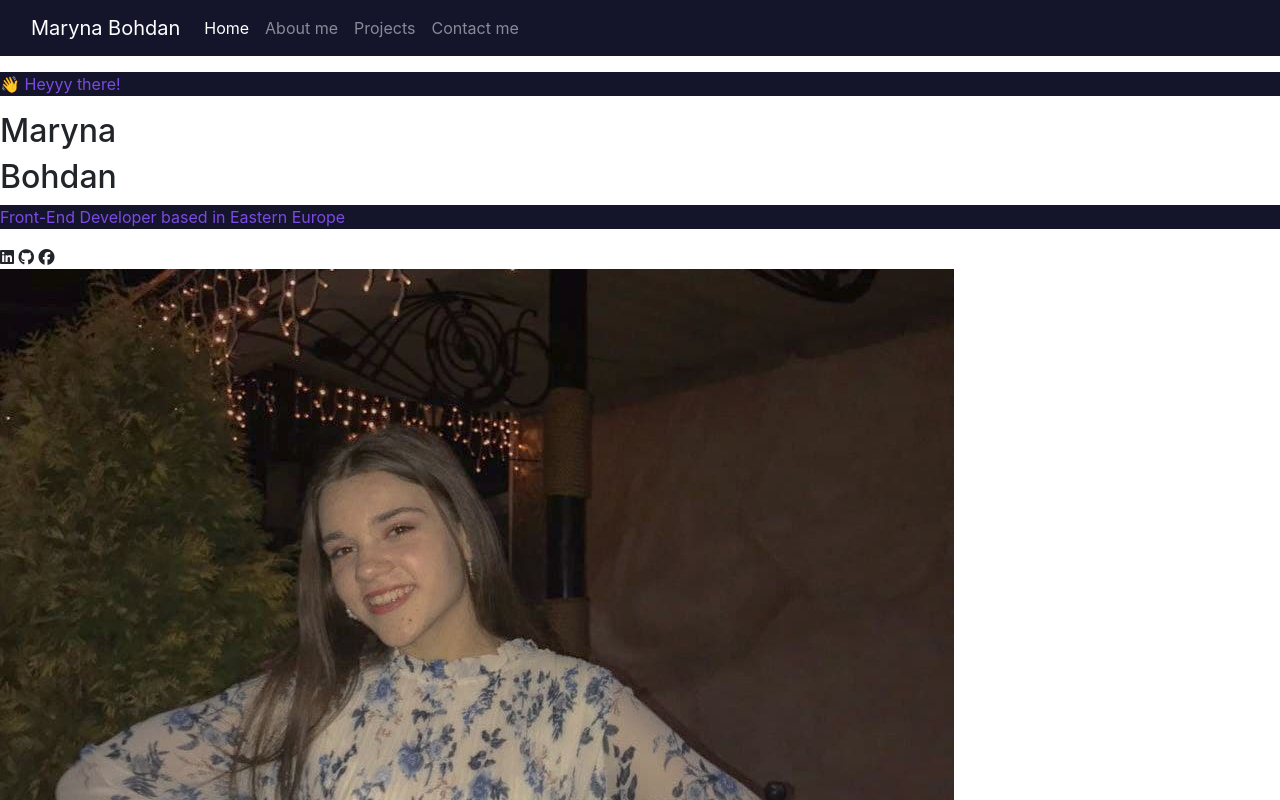
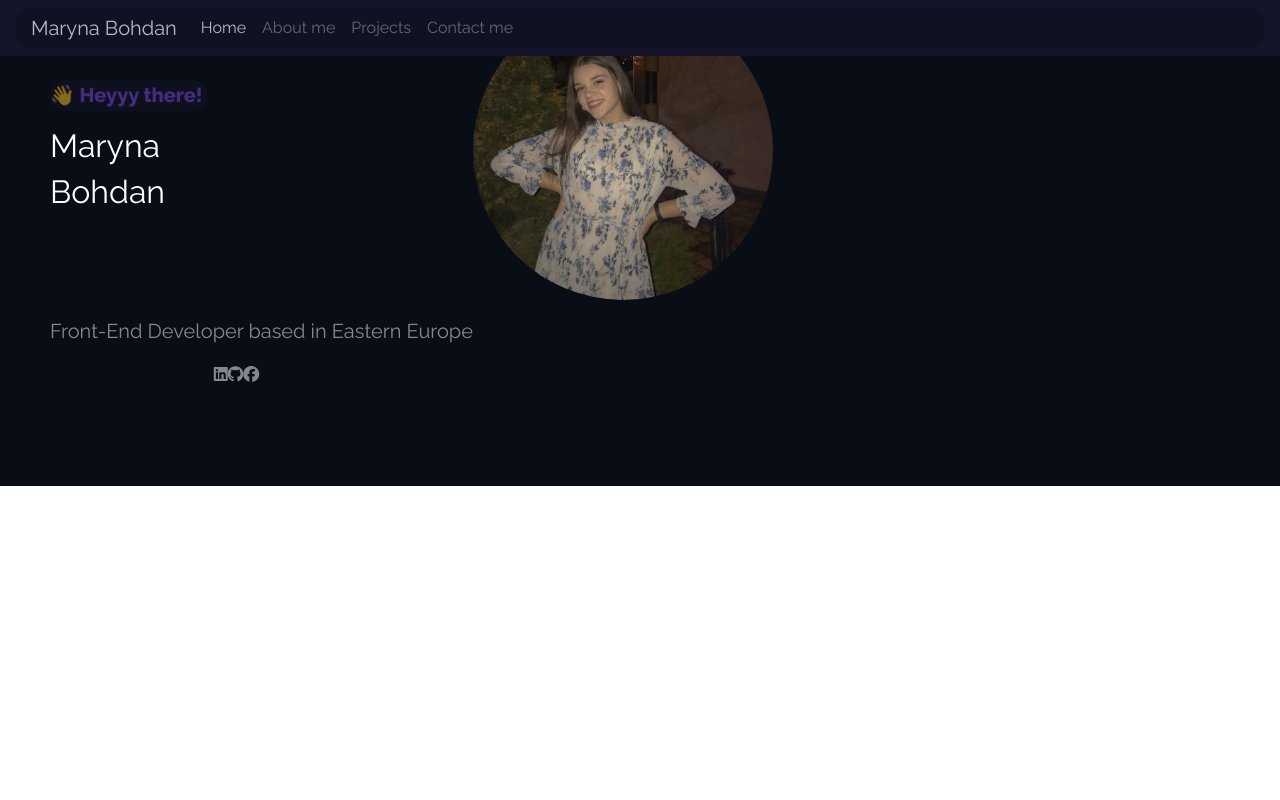
Before and after one commit to Marrbies/portfolio-site, a plain HTML site: page index.html in a window 1280 px wide. Shown: the top 800 px of the page. Drawn offline with nearby package versions, Linux system fonts and the light colour scheme.

Commit message:
styled the main page

```diff
--- a/src/styles.css
+++ b/src/styles.css
@@ -1,4 +1,80 @@
-p {
-  background-color: #14142b;
-  color: #7b4ae2;
+:root {
+  --background-color: #090e16;
+  --main-font-family: "Raleway", sans-serif;
+  --main-text-color: #ffffff;
+  --secondary-text-color: #ffffff;
+  --greeting-text-color: #7b4ae2;
+  --secondary-background-color: #14142b;
 }
+.hero {
+  background-color: var(--background-color);
+  display: flex;
+ flex-direction: row;
+
+}
+.greeting {
+  color: var(--greeting-text-color);
+  font-family: var(--main-font-family);
+  font-weight: 700;
+  font-size: 20px;
+  background-color: var(--secondary-background-color);
+  border-radius: 16px;
+  opacity: 50%;
+  padding: 4px, 10px, 4px, 10px;
+  display: flex;
+  width: 157px;
+  height: 31px;
+  left: 140.01px;
+  top: 293px;
+  margin-top: 80px;
+  margin-left: 50px;
+
+
+  background: rgba(123, 74, 226, 0.1);
+}
+.container-fluid {
+  background-color: #0f1120;
+  border-radius: 14px;
+  font-family: var(--main-font-family);
+  font-weight: 400;
+  font-size: 16px;
+  opacity: 70%;
+}
+.name {
+  border-radius: 16px;
+
+  width: 411px;
+  height: 189px;
+  left: 140px;
+  top: 293px;
+  color: var(--main-text-color);
+  font-family: var(--main-font-family);
+  color: var(--main-text-color);
+  font-weight: 800;
+  font-size: 52px;
+  margin-left: 50px;
+}
+
+.social-media {
+  display: flex;
+  flex-direction: row;
+  justify-content: center;
+  color: #ffffff;
+  opacity: 50%;
+  padding-bottom: 100px;
+}
+img {
+
+  border-radius: 50%;
+  width: 300px;
+
+}
+#profession-name {
+    color: var(--main-text-color);
+    opacity: 50%;
+    font-family: var(--main-font-family);
+    font-weight: 400;
+    font-size: 20px;
+    margin-left: 50px;
+
+}
```
